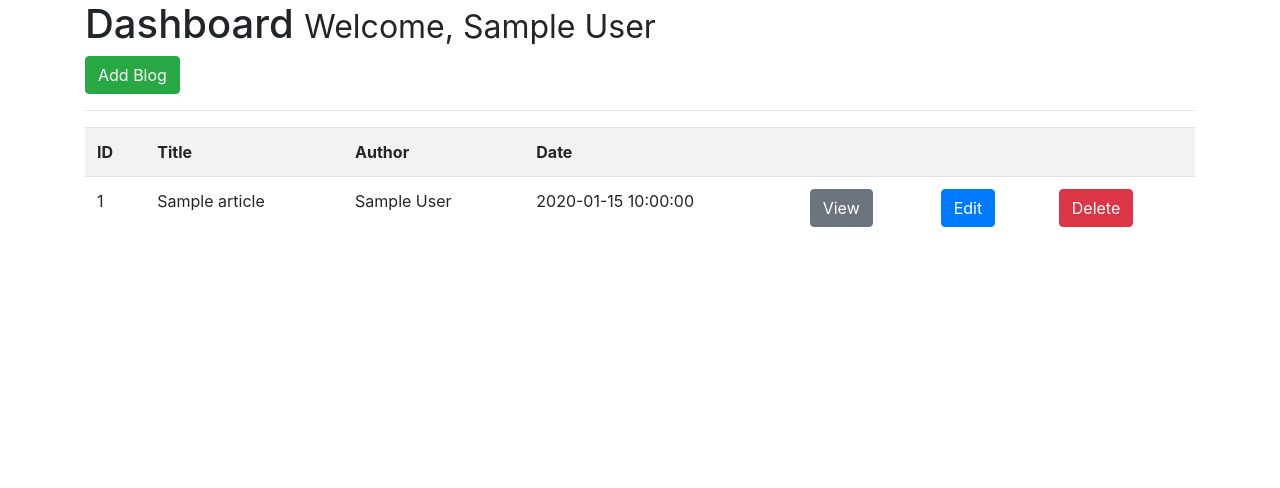
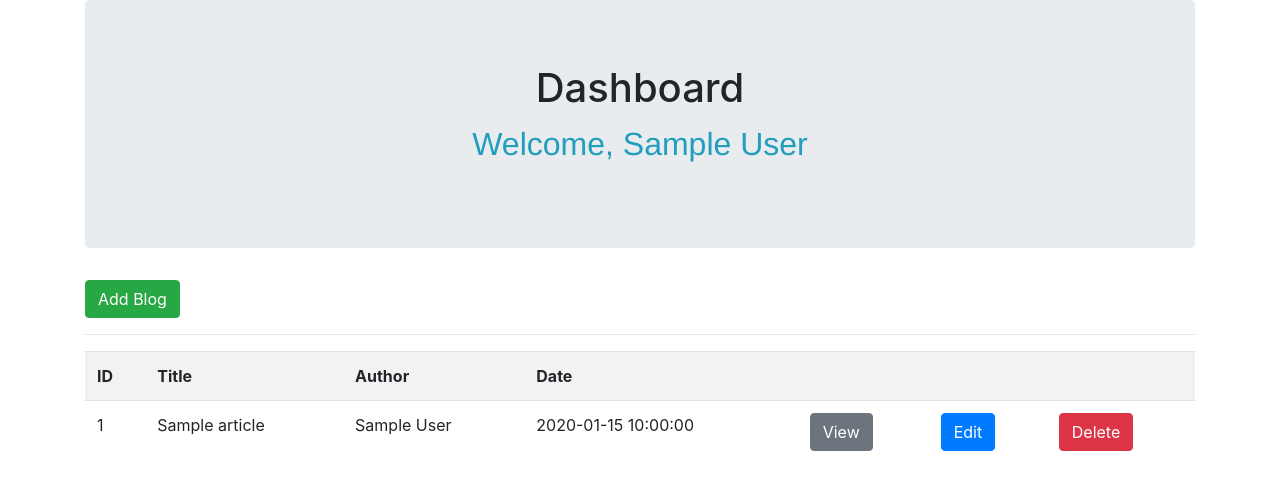
Before and after one commit to SwagataJ/blogya, a Flask app: page /dashboard in a window 1280 px wide. Shown: the part 58-546 px from the top of the page. Run offline with Flask 2, Linux system fonts and the light colour scheme; the visitor is signed in with stand-in values (Sample User, id 1); a database or web service that is not in the repository returns one stand-in record (values such as "Sample title"); some libraries are stand-ins or nearby versions.

Commit message:
Update dashboard.html

```diff
--- a/templates/dashboard.html
+++ b/templates/dashboard.html
@@ -1,7 +1,10 @@
 {% extends 'layout.html' %}
 
 {% block body %}
-  <h1>Dashboard <small> Welcome, {{session.name}}</small></h1>
+  <div class="jumbotron text-center">
+        <h1>Dashboard</h1>
+        <p style="font-family:Helvetica, Arial, sans-serif; font-size: xx-large; color: #219ebc" class="text-center">Welcome, {{session.name}} </p>
+    </div>
   <a class="btn btn-success" href="/add_article"> Add Blog</a>
   <hr>
   <table class="table table-striped">
```
